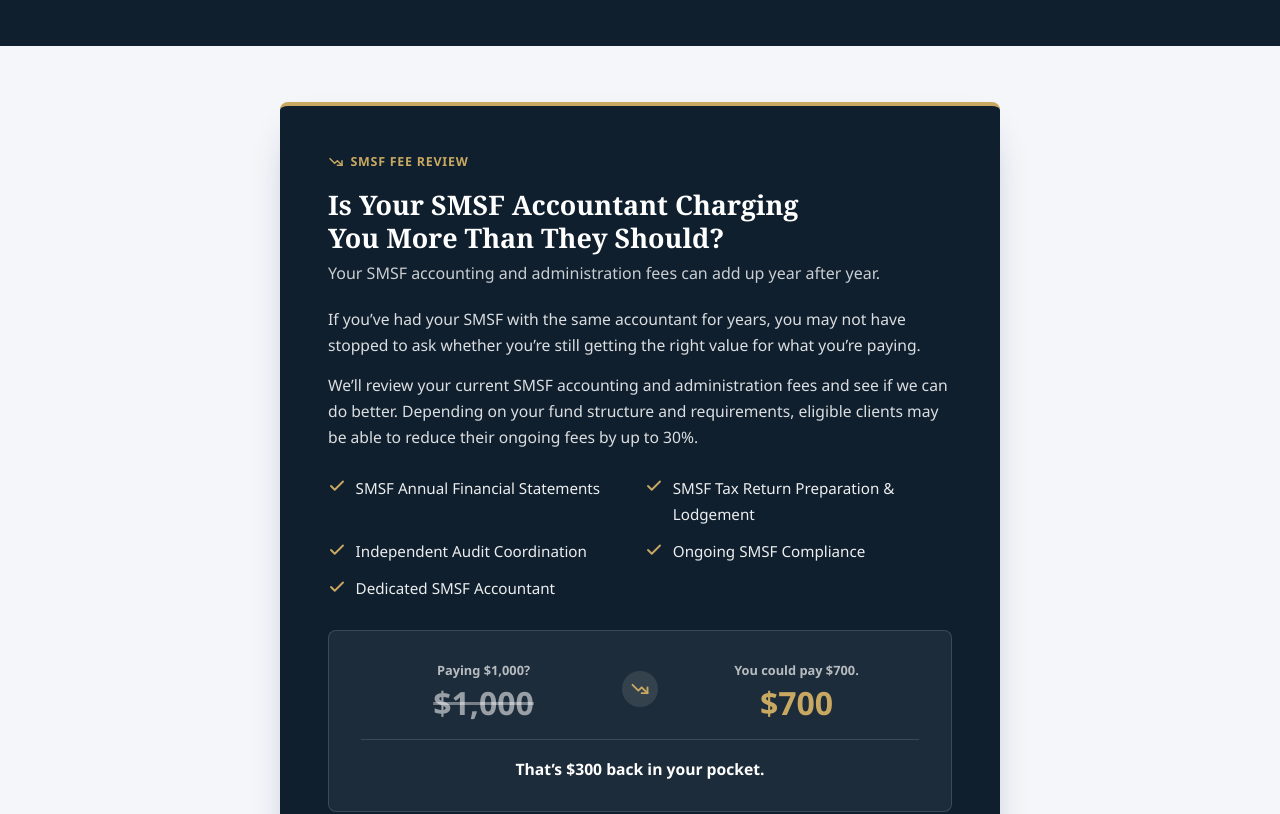
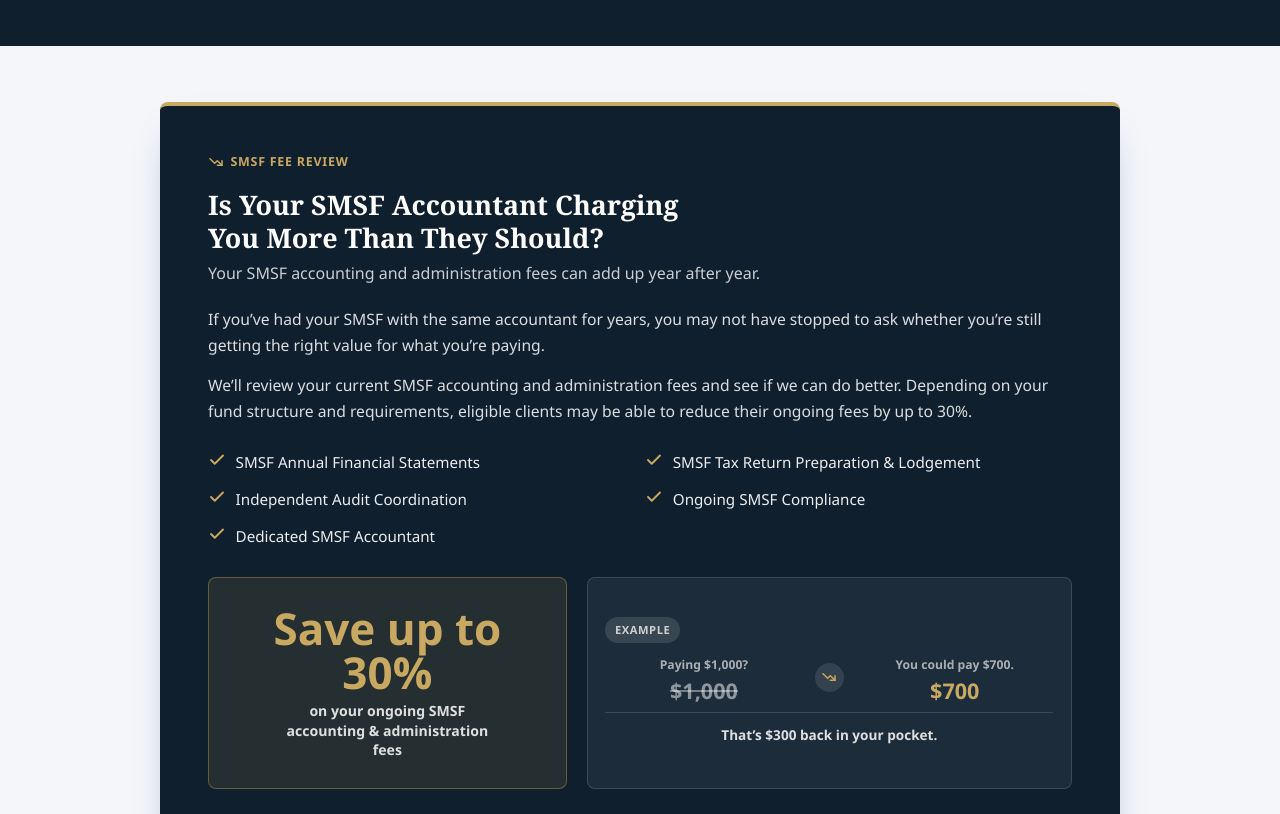
Before and after one commit to CodepaperAI/Advancedtax, a Next.js app: page /smsf-services in a window 1280 px wide. Shown: the part 819-1633 px from the top of the page. Built offline with nearby package versions, Linux system fonts and the light colour scheme.

Commit message:
Revise SMSF landing page

```diff
--- a/app/smsf-services/page.tsx
+++ b/app/smsf-services/page.tsx
@@ -56,6 +56,17 @@
  * CSS). The Property CTA button dropped the outline variant in favor of
  * the standard .smsf-services-btn-primary used everywhere else. See
  * smsf-services.css for the matching style changes.
+ *
+ * UPDATE (fee review highlight revision):
+ * Inside the SMSF Fee Review card, "Save up to 30%" is now the primary
+ * visual highlight (a large gold stat in its own callout), since that's
+ * the actual eligibility claim. The $1,000 -> $700 figures are kept only
+ * as a smaller, explicitly labelled "Example" underneath rather than a
+ * second full-size stat. The two now sit side-by-side on wider screens
+ * (and the card itself is wider) so the section reads as a landscape
+ * block instead of a tall, narrow one. See
+ * .smsf-services-feereview-savings / -highlight / -example in the CSS.
+ * ------------------------------------------------------------------------
  */
 
 import type { Metadata } from "next";
@@ -731,7 +742,30 @@ export default function SmsfServicesPage() {
               ))}
             </ul>
 
+            {/* REVISION: "Save up to 30%" is now the primary visual
+                highlight of this card (previously the $1,000 -> $700
+                figures carried equal weight). The dollar figures are kept
+                only as a smaller, clearly-labelled "Example" alongside it,
+                since 30% is the actual eligibility claim and the dollar
+                amounts were always just illustrative. The two sit side by
+                side on wider screens so this part of the card reads as a
+                landscape block rather than a tall stack. */}
+            <div className="smsf-services-feereview-savings">
+              <div className="smsf-services-feereview-highlight">
+                <span className="smsf-services-feereview-highlight-value">
+                  Save up to 30%
+                </span>
+                <span className="smsf-services-feereview-highlight-label">
+                  on your ongoing SMSF accounting &amp; administration fees
+                </span>
+              </div>
+
               <div className="smsf-services-feereview-example">
+                <span className="smsf-services-feereview-example-tag">
+                  Example
+                </span>
+
+                <div className="smsf-services-feereview-example-row">
                   <div className="smsf-services-feereview-example-item">
                     <span className="smsf-services-feereview-example-label">
                       Paying $1,000?
@@ -756,9 +790,11 @@ export default function SmsfServicesPage() {
                       $700
                     </span>
                   </div>
+                </div>
 
                 <div className="smsf-services-feereview-example-savings">
                   That&rsquo;s $300 back in your pocket.
+                </div>
               </div>
             </div>
 
--- a/app/smsf-services/smsf-services.css
+++ b/app/smsf-services/smsf-services.css
@@ -44,6 +44,16 @@
      the page; the now-unused outline button styles were removed.
    Search "BACKGROUND/SPACING PASS" and "CONTRAST/FORMAT PASS" for the
    specific blocks.
+
+   UPDATE (fee review highlight revision):
+   - The Fee Review card is wider (720px -> 960px max-width) so it reads
+     as a landscape block instead of a tall, narrow column.
+   - Inside it, the $1,000 -> $700 figures no longer sit alone as the only
+     stat: a new .smsf-services-feereview-highlight callout ("Save up to
+     30%") is now the largest, most prominent element, with the dollar
+     example placed next to it (side-by-side on wider screens) as a
+     smaller, explicitly labelled "Example". Search "FEE REVIEW HIGHLIGHT
+     REVISION" for the touched blocks. Nothing else in this file changed.
    ========================================================================== */
 
 .smsf-services-page {
@@ -1059,10 +1069,13 @@
 
 /* Reuses the same navy card / gold top-border treatment as
    .smsf-services-offer-card so this section carries equal (if not
-   slightly stronger) visual weight, per the brief. */
+   slightly stronger) visual weight, per the brief.
+   FEE REVIEW HIGHLIGHT REVISION: widened from 720px so the card reads as
+   a landscape block rather than a tall, narrow column — this is what
+   gives the highlight/example pairing below room to sit side by side. */
 .smsf-services-feereview-card {
   position: relative;
-  max-width: 720px;
+  max-width: 960px;
   margin: 0 auto;
   padding: 2.25rem 2rem 2rem;
   border-radius: var(--smsf-radius-lg);
@@ -1104,47 +1117,111 @@
 /* NEW: the checklist folded in from the removed $990 offer card. Reuses
    .smsf-services-offer-list styling (already designed for this dark
    card), with extra bottom margin so it's clearly separated from the
-   price example box below it. */
+   highlight/example row below it. */
 .smsf-services-feereview-list {
   margin-bottom: 1.75rem;
 }
 
-/* The $1,000 -> $700 example. Grid-based so it stacks cleanly on mobile
-   (before, arrow, after, savings note) without any horizontal scroll. */
+/* FEE REVIEW HIGHLIGHT REVISION: wraps the "Save up to 30%" highlight and
+   the $1,000 -> $700 example. Stacked on mobile, side by side from
+   700px up, with the highlight given slightly less width than the
+   example so the two read as a matched pair rather than one dominating
+   purely on size. */
+.smsf-services-feereview-savings {
+  display: grid;
+  grid-template-columns: 1fr;
+  gap: 1.25rem;
+  margin: 0 0 1.5rem;
+}
+
+/* FEE REVIEW HIGHLIGHT REVISION: the primary stat in this card. Large,
+   gold, and set apart in its own tinted panel so it reads as the headline
+   number — the 30% figure is the actual eligibility claim, unlike the
+   dollar example next to it. */
+.smsf-services-feereview-highlight {
+  display: flex;
+  flex-direction: column;
+  align-items: center;
+  justify-content: center;
+  gap: 0.4rem;
+  padding: 1.75rem 1.25rem;
+  border-radius: var(--smsf-radius-lg);
+  background: rgba(179, 146, 74, 0.14);
+  border: 1px solid rgba(179, 146, 74, 0.45);
+  text-align: center;
+}
+
+.smsf-services-feereview-highlight-value {
+  font-size: clamp(2rem, 4vw, 2.75rem);
+  font-weight: 700;
+  color: var(--smsf-gold);
+  line-height: 1;
+}
+
+.smsf-services-feereview-highlight-label {
+  max-width: 220px;
+  font-size: 0.88rem;
+  font-weight: 600;
+  color: rgba(255, 255, 255, 0.85);
+  line-height: 1.4;
+}
+
+/* FEE REVIEW HIGHLIGHT REVISION: now the secondary element — smaller,
+   explicitly tagged "Example", so it reads as an illustration of the 30%
+   claim rather than a second headline stat. */
 .smsf-services-feereview-example {
+  display: flex;
+  flex-direction: column;
+  gap: 0.65rem;
+  padding: 1.1rem 1.1rem 1.25rem;
+  border-radius: var(--smsf-radius-lg);
+  background: rgba(255, 255, 255, 0.06);
+  border: 1px solid rgba(255, 255, 255, 0.14);
+}
+
+.smsf-services-feereview-example-tag {
+  align-self: flex-start;
+  padding: 0.2rem 0.6rem;
+  border-radius: 999px;
+  background: rgba(255, 255, 255, 0.12);
+  color: rgba(255, 255, 255, 0.75);
+  font-size: 0.7rem;
+  font-weight: 700;
+  letter-spacing: 0.05em;
+  text-transform: uppercase;
+}
+
+.smsf-services-feereview-example-row {
   display: grid;
   grid-template-columns: 1fr auto 1fr;
   align-items: center;
-  gap: 0.75rem 1rem;
-  margin: 0 0 1.5rem;
-  padding: 1.5rem 1.25rem;
-  border-radius: var(--smsf-radius-lg);
-  background: rgba(255, 255, 255, 0.06);
-  border: 1px solid rgba(255, 255, 255, 0.14);
+  gap: 0.5rem 0.75rem;
 }
 
 .smsf-services-feereview-example-item {
   display: flex;
   flex-direction: column;
   align-items: center;
-  gap: 0.35rem;
+  gap: 0.3rem;
   text-align: center;
 }
 
 .smsf-services-feereview-example-label {
-  font-size: 0.8rem;
+  font-size: 0.76rem;
   font-weight: 600;
-  color: rgba(255, 255, 255, 0.68);
+  color: rgba(255, 255, 255, 0.62);
 }
 
+/* Reduced from the previous clamp(1.5rem, 3vw, 2rem) so these figures sit
+   clearly below the "Save up to 30%" headline value in visual weight. */
 .smsf-services-feereview-example-value {
-  font-size: clamp(1.5rem, 3vw, 2rem);
+  font-size: clamp(1.1rem, 1.8vw, 1.35rem);
   font-weight: 700;
   line-height: 1;
 }
 
 .smsf-services-feereview-example-value--before {
-  color: rgba(255, 255, 255, 0.55);
+  color: rgba(255, 255, 255, 0.5);
   text-decoration: line-through;
   text-decoration-color: rgba(255, 255, 255, 0.4);
 }
@@ -1157,8 +1234,8 @@
   display: inline-flex;
   align-items: center;
   justify-content: center;
-  width: 2.25rem;
-  height: 2.25rem;
+  width: 1.85rem;
+  height: 1.85rem;
   border-radius: 50%;
   background: rgba(255, 255, 255, 0.1);
   color: var(--smsf-gold);
@@ -1166,15 +1243,18 @@
   justify-self: center;
 }
 
+.smsf-services-feereview-example-arrow svg {
+  width: 16px;
+  height: 16px;
+}
+
 .smsf-services-feereview-example-savings {
-  grid-column: 1 / -1;
-  margin-top: 0.5rem;
-  padding-top: 1rem;
+  padding-top: 0.65rem;
   border-top: 1px solid rgba(255, 255, 255, 0.14);
   text-align: center;
-  font-weight: 700;
-  font-size: 0.98rem;
-  color: #fff;
+  font-weight: 600;
+  font-size: 0.85rem;
+  color: rgba(255, 255, 255, 0.85);
 }
 
 /* ---------- SMSF + Property ---------- */
@@ -1276,12 +1356,22 @@
 /* ---------- New sections: responsive ---------- */
 
 @media (min-width: 640px) {
-  .smsf-services-feereview-example {
-    padding: 1.75rem 2rem;
+  .smsf-services-property-list {
+    grid-template-columns: repeat(3, 1fr);
+  }
+}
+
+/* FEE REVIEW HIGHLIGHT REVISION: highlight and example sit side by side
+   once there's enough room, rather than only stacking. The highlight gets
+   slightly less width than the example so the pair reads as balanced. */
+@media (min-width: 700px) {
+  .smsf-services-feereview-savings {
+    grid-template-columns: 0.85fr 1.15fr;
+    align-items: stretch;
   }
 
-  .smsf-services-property-list {
-    grid-template-columns: repeat(3, 1fr);
+  .smsf-services-feereview-example {
+    justify-content: center;
   }
 }
 
```
Lines whose indentation alone changed are shown as unchanged.
